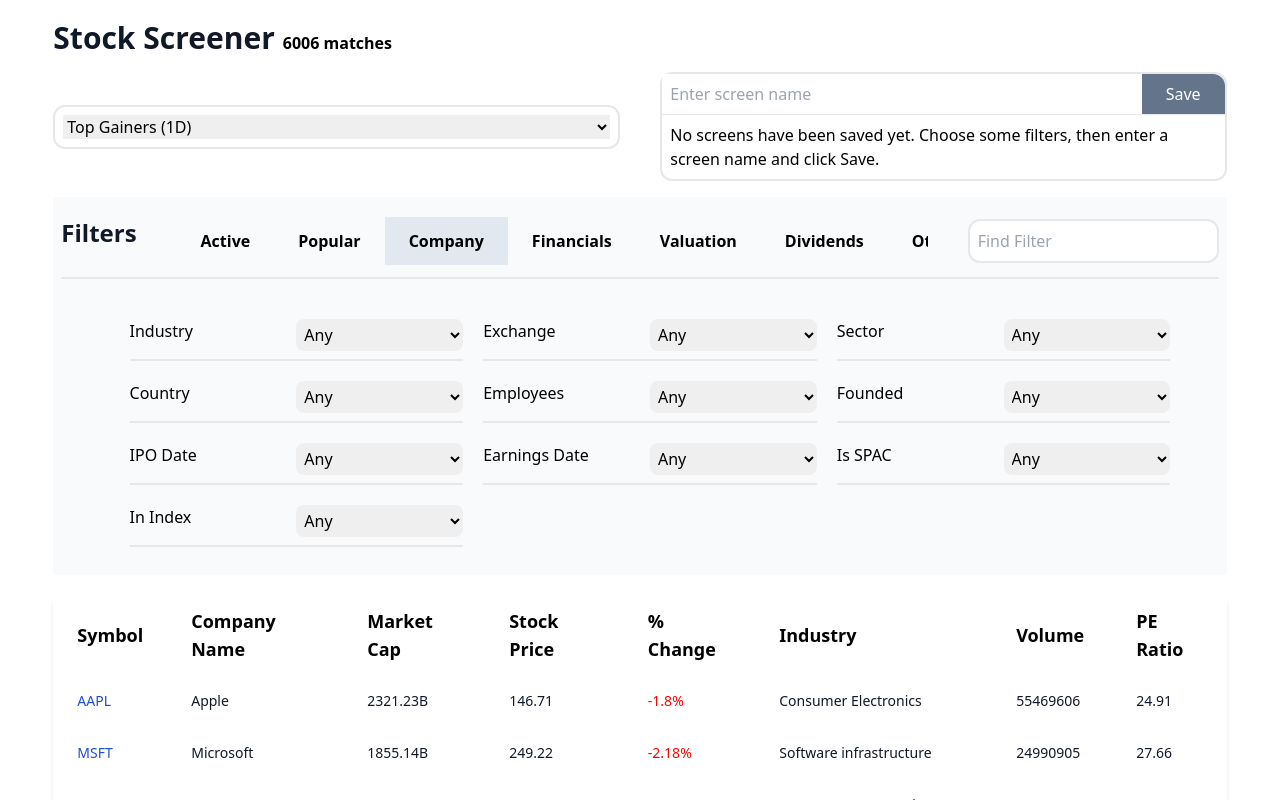
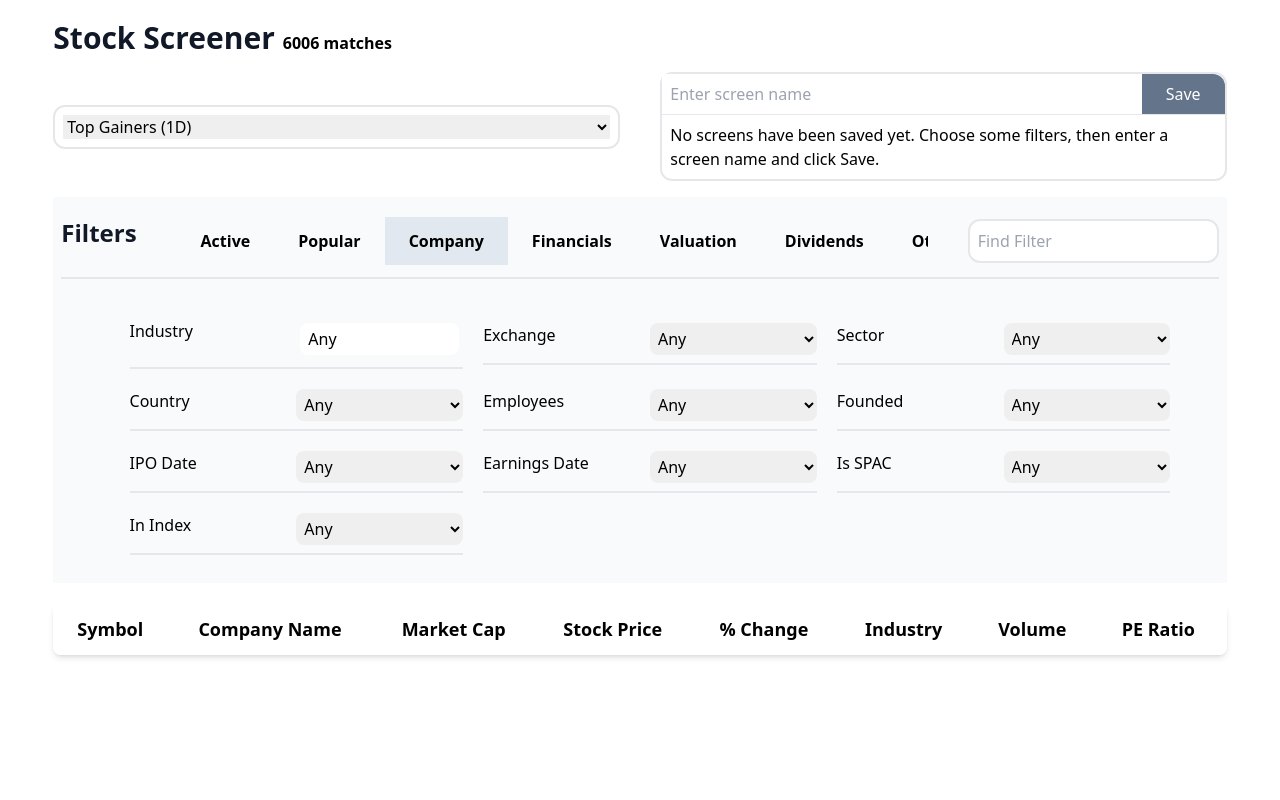
Before and after one commit to Phickayor/stocktable, a Next.js app: page / in a window 1280 px wide. Both pictures are taken after a click on the element "Company". Shown: the top 800 px of the page. Built offline with nearby package versions, Linux system fonts and the light colour scheme.

Commit message:
passing props

```diff
--- a/components/CompanyFilter.jsx
+++ b/components/CompanyFilter.jsx
@@ -1,14 +1,49 @@
 import React from 'react'
 
-function companyFilter() {
+function companyFilter(props) {
+    var filters = [{ name: "fikayo", value: "jet" }]; var newFilter;
+
+    function SelectedFilter(e) {
+        newFilter = {
+            name: e.target.name,
+            value: e.target.value
+        }
+        if (e.target.checked == true) {
+            //Check if filter already exists
+            for (var i = 0; i < filters.length; i++) {
+                if ((filters[i].name === newFilter.name) && (filters[i].value === newFilter.value)) {
+                    console.log("exists")
+                    break;
+                }
+                else {
+                    filters.push(newFilter)
+                    props.filterHandler(filters)
+                }
+            }
+        }
+    }
+    function ShowOptions(e) {
+        e.target.nextSibling.classList.toggle("hidden")
+    }
     return (
 
         <div className='grid sm:grid-cols-2 lg:grid-cols-3 space-y-5 space-x-5 mx-auto w-11/12 '>
             <div className='flex self-center justify-between ml-5 mt-5 border-b-2 pb-2'>
                 <h1>Industry</h1>
-                <select className='w-1/2 p-1 rounded-lg'>
-                    <option>Any</option>
-                </select>
+                <div type="checkbox" className='w-1/2 p-1 rounded-lg' >
+                    <button onClick={ShowOptions} className='bg-white rounded-lg  py-1 px-2 w-full text-left'> Any</button>
+                    <div className='px-6 space-y-2 rounded-lg  hidden  absolute mt-3 bg-white'>
+                        <div className='block'>
+                            <input type="checkbox" name="industry" value="Consumer Electronics" className='mr-2' onClick={SelectedFilter} />Biotechnology
+                        </div>
+                        <div className='block'>
+                            <input type="checkbox" name="industry" value="Semiconductors" className='mr-2' onClick={SelectedFilter} />Semiconductors
+                        </div>
+                        <div className='block'>
+                            <input type="checkbox" name="industry" value="Internet retail" className='mr-2' onClick={SelectedFilter} />Internet Retail
+                        </div>
+                    </div>
+                </div>
             </div>
             <div className='flex self-center justify-between border-b-2 pb-2'>
                 <h1>Exchange</h1>
--- a/components/Filter.jsx
+++ b/components/Filter.jsx
@@ -5,7 +5,7 @@ import Active from './Active'
 import CompanyFilter from './CompanyFilter'
 import DividendsFilter from './DividendsFilter'
 import ValuationFilter from './ValuationFilter'
-function Filter() {
+function Filter(props) {
     const [content, SetContent] = useState(<Active />)
     const activecontainer = useRef(null)
     const companycontainer = useRef(null)
@@ -13,6 +13,9 @@ function Filter() {
     const financialscontainer = useRef(null)
     const valuationcontainer = useRef(null)
 
+    function compfilters(details) {
+        props.setFilterHandler(details)
+    }
     function showContent(e, name) {
         SetContent(e)
         var containers = [valuationcontainer, activecontainer, companycontainer, dividendscontainer, financialscontainer]
@@ -80,7 +83,7 @@ function Filter() {
                             <th scope="col"
                                 ref={companycontainer}
                                 className="px-6 py-3 hover:bg-slate-200 cursor-pointer"
-                                onClick={() => showContent(<CompanyFilter />, companycontainer)}
+                                onClick={() => showContent(<CompanyFilter filterHandler={compfilters} />, companycontainer)}
                             >
                                 Company
                             </th>
@@ -142,9 +145,11 @@ function Filter() {
                             style={(content.type.name === "DividendsFilter") ? { backgroundColor: "#e5e7eb" } : { backgroundColor: "none" }}
                         >
                             Dividends
-                        </th>                        <th scope="col" className="px-6 py-3 hover:bg-slate-200 cursor-pointer">Other</th>
+                        </th>
+                        <th scope="col" className="px-6 py-3 hover:bg-slate-200 cursor-pointer">Other</th>
                         <th scope="col" className="px-6 py-3 hover:bg-slate-200 cursor-pointer">All</th>
                     </tr>
+
                 </div>
                 <div className='my-5'>
                     {content}
--- a/components/Resulttable.jsx
+++ b/components/Resulttable.jsx
@@ -1,7 +1,26 @@
-import React, { useState } from 'react'
+import React, { useEffect, useState } from 'react'
 import infos from "../utils/info.json"
-function Resulttable() {
+function Resulttable(props) {
+    const SetFilter = props.filterdetails
     var background; var percentcolor;
+    var filteredInfo = []
+    function SetFilteredInfo(filters) {
+        infos.map(info => {
+            filters.map(filter => {
+                var column = filter.name
+                var content = filter.value
+                if (info[column] === info[content]) {
+                    console.log(info[column])
+                    filteredInfo.push(info)
+                }
+            })
+        })
+    }
+    useEffect(() => {
+        SetFilteredInfo([{ name: 'industry', value: 'biotechnology' }])
+        console.log(SetFilter)
+    })
+
     return (
         <div className="mx-auto w-11/12 relative overflow-x-auto shadow-md sm:rounded-lg">
             <table className="w-full text-sm text-left text-gray-500 ">
@@ -18,7 +37,7 @@ function Resulttable() {
                     </tr>
                 </thead>
                 <tbody className="text-[#111827] font-sans ">
-                    {infos.map((info, index) => {
+                    {filteredInfo.map((info, index) => {
                         if (index % 2 != 0) {
                             background = "white"
                         }
--- a/pages/index.js
+++ b/pages/index.js
@@ -1,8 +1,16 @@
 import Filter from '@/components/Filter'
 import Resulttable from '@/components/Resulttable'
 import Head from 'next/head'
+import { useState } from 'react'
 
-export default function Home() {
+export default function Home({ filterdetails }) {
+  // const filter = props.filter
+  const [filters, setfilters] = useState()
+  filterdetails = filters
+  // console.log(filter)
+  function setFilter(details) {
+    setfilters(details)
+  }
   return (
     <>
       <Head>
@@ -11,8 +19,8 @@ export default function Home() {
         <meta name="viewport" content="width=device-width, initial-scale=1" />
         <link rel="icon" href="/favicon.ico" />
       </Head>
-      <Filter />
-      <Resulttable />
+      <Filter setFilterHandler={setFilter} />
+      <Resulttable filterdetails={filterdetails} />
     </>
   )
 }
```
